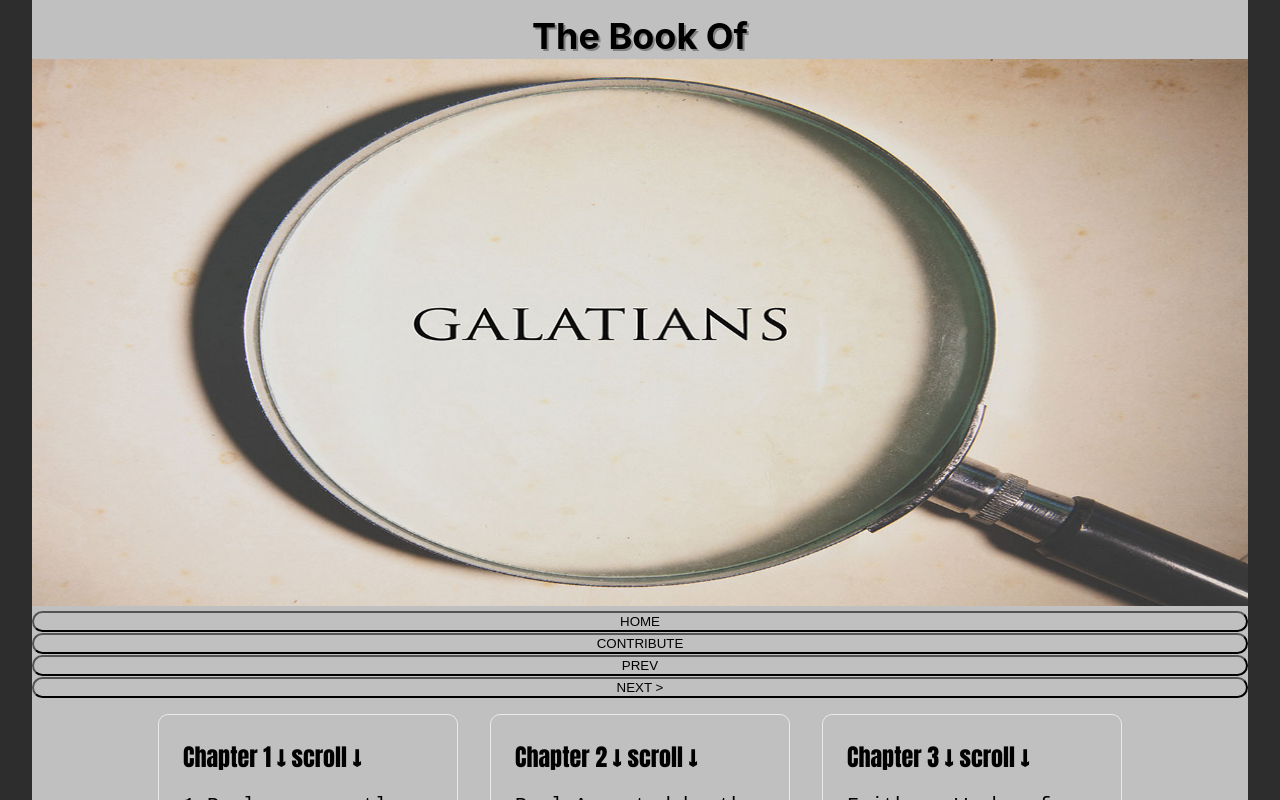
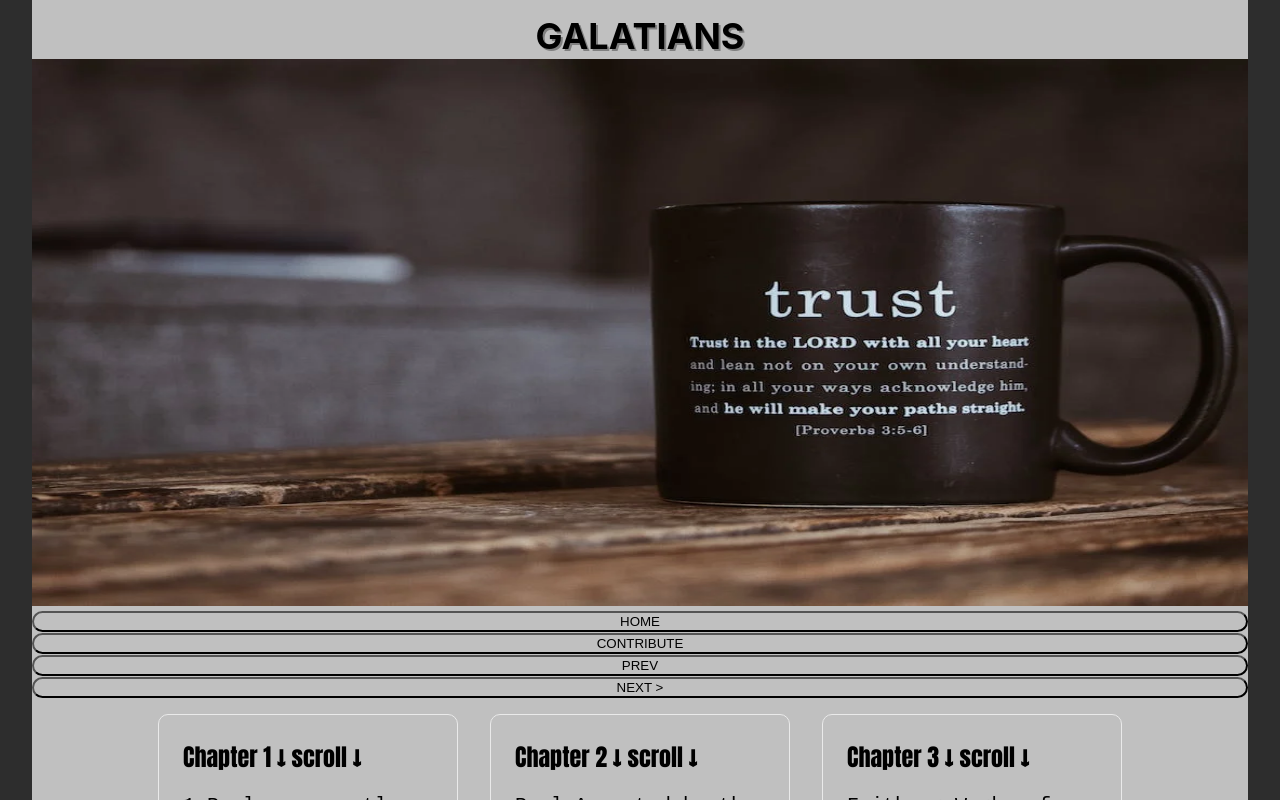
Before and after one commit to jnutt367/galatians, a Next.js app: page / in a window 1280 px wide. Shown: the top 800 px of the page. Built offline with nearby package versions, Linux system fonts and the light colour scheme.

Commit message:
Update index.js
GALATIANS TITLE

```diff
--- a/pages/index.js
+++ b/pages/index.js
@@ -12,11 +12,11 @@ export default function Home() {
       </Head>
       <main className={styles.main}>
         <h1 className={styles.title}>
-    The Book Of
+   GALATIANS
         </h1>
        <div className={styles.hero}>
        <Image
-                                src="/Galatians_1.jpg"
+                                src="/pexels-photo-4200823.webp"
                                 alt="Jesus teaching"
                                 height={900}
                                 width={2000}
```
